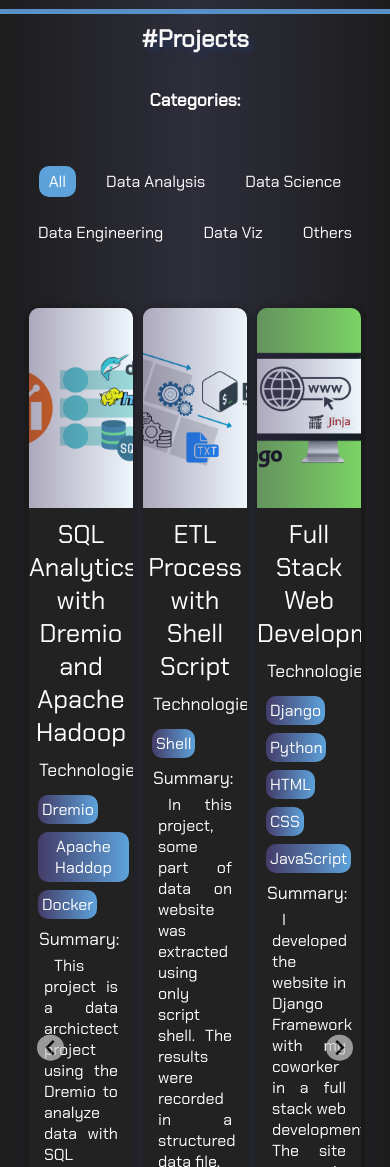
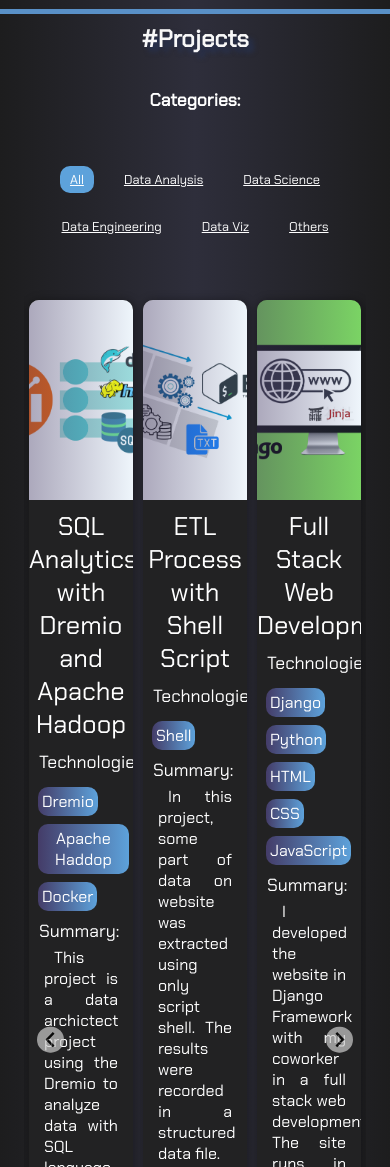
Before and after one commit to emsamarante/emsamarante.github.io, a plain HTML site: page index.html in a window 390 px wide. Shown: the part 3391-4558 px from the top of the page. Drawn offline with nearby package versions, Linux system fonts and the light colour scheme.

```diff
--- a/css/components/filter_projects.css
+++ b/css/components/filter_projects.css
@@ -48,4 +48,9 @@
     .container_filter{
         flex-direction: column;
     }
+
+    .li_filter{
+        font-size: 0.8rem;
+        text-decoration: underline;
+    }
 }
```
